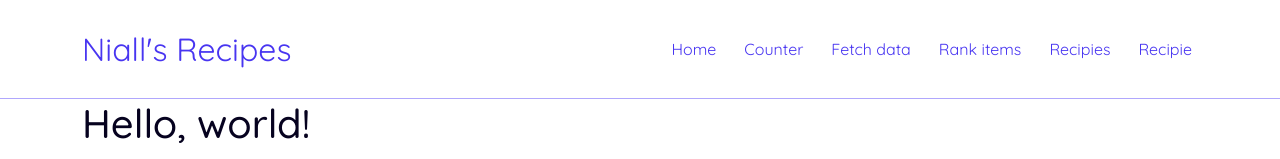
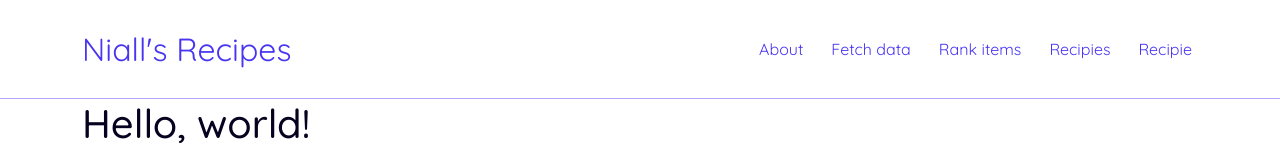
Before and after one commit to niallll/RecipeWebsite, a React (Create React App) app in the folder ClientApp/: page / in a window 1280 px wide. Shown: the top 159 px of the page. Built offline with nearby package versions, Linux system fonts and the light colour scheme.

Commit message:
cleanup nav menu

```diff
--- a/ClientApp/src/components/NavMenu.js
+++ b/ClientApp/src/components/NavMenu.js
@@ -4,22 +4,6 @@ import { Link } from 'react-router-dom';
 /* import './NavMenu.css'; */
 
 export class NavMenu extends Component {
-  static displayName = NavMenu.name;
-
-  constructor(props) {
-    super(props);
-
-    this.toggleNavbar = this.toggleNavbar.bind(this);
-    this.state = {
-      collapsed: true
-    };
-  }
-
-  toggleNavbar() {
-    this.setState({
-      collapsed: !this.state.collapsed
-    });
-  }
 
   render() {
     return (
@@ -27,8 +11,7 @@ export class NavMenu extends Component {
         <Navbar className="navbar" container light>
           <NavbarBrand tag={Link} to="/" className='navbarbrand'>Niall's Recipes</NavbarBrand>
           <div className='navbarlinks'>
-            <NavLink tag={Link} className="navlink" to="/">Home</NavLink>
-            <NavLink tag={Link} className="navlink" to="/counter">Counter</NavLink>
+            <NavLink tag={Link} className="navlink" to="/about">About</NavLink>
             <NavLink tag={Link} className="navlink" to="/fetch-data">Fetch data</NavLink>
             <NavLink tag={Link} className="navlink" to="/rank-items">Rank items</NavLink>
             <NavLink tag={Link} className="navlink" to="/fetch-recipes">Recipies</NavLink>
```
